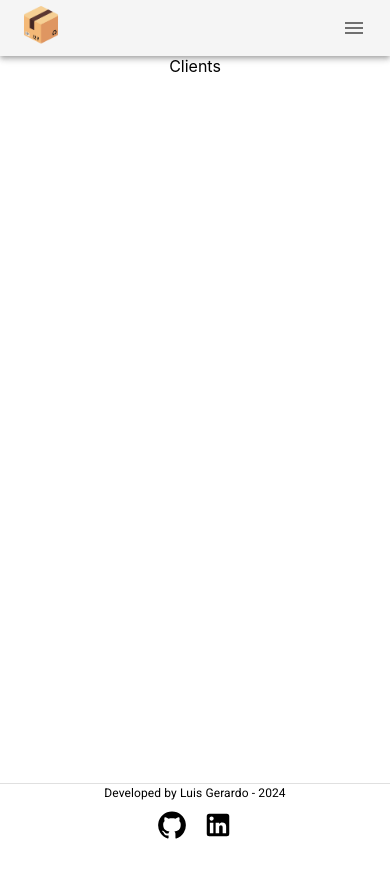
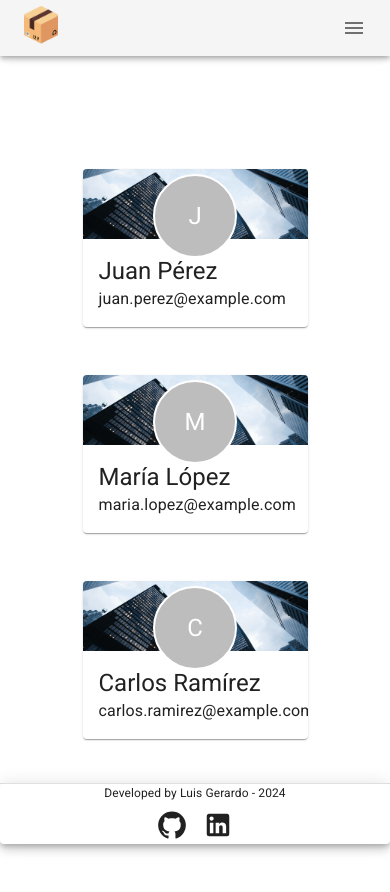
Before and after one commit to LuisGerar321/ordering-taking-app-client, a React (Create React App) app: page /clients in a window 390 px wide. Shown: the top 892 px of the page. Before the commit the page ends 844 px from the top, so only its background shows below. Built offline with nearby package versions, Linux system fonts and the light colour scheme.

Commit message:
fix: fixed Component layout to grap with responsivity

```diff
--- /dev/null
+++ b/src/api.tsx
@@ -0,0 +1,26 @@
+// Mock data for Clients table
+export const clients = [
+  { id: 1, name: "Juan Pérez", rfc: "JUPR800101K41", taxAddress: "1234 Elm Street", email: "juan.perez@example.com", phone: "555-1234", contact: "Ana García" },
+  { id: 2, name: "María López", rfc: "MALP900202H56", taxAddress: "5678 Oak Avenue", email: "maria.lopez@example.com", phone: "555-5678", contact: "Luis Sánchez" },
+  { id: 3, name: "Carlos Ramírez", rfc: "CARAM950303M23", taxAddress: "9101 Pine Road", email: "carlos.ramirez@example.com", phone: "555-9101", contact: "Rosa Martínez" },
+];
+
+// Mock data for ShippingAddresses table
+export const shippingAddresses = [
+  { id: 1, clientId: 1, shotName: "Home", address: "1234 Elm Street, Apt 5", postalCode: "12345", phone: "555-1234", contact: "Ana García" },
+  { id: 2, clientId: 1, shotName: "Office", address: "6789 Maple Drive", postalCode: "67890", phone: "555-6789", contact: "Luis Sánchez" },
+  { id: 3, clientId: 2, shotName: "Home", address: "5678 Oak Avenue, Suite 10", postalCode: "54321", phone: "555-5678", contact: "Rosa Martínez" },
+  { id: 4, clientId: 2, shotName: "Warehouse", address: "8765 Cedar Lane", postalCode: "43210", phone: "555-8765", contact: "Ana García" },
+  { id: 5, clientId: 3, shotName: "Home", address: "9101 Pine Road, Unit 12", postalCode: "98765", phone: "555-9101", contact: "Ana García" },
+  { id: 6, clientId: 3, shotName: "Office", address: "5432 Birch Street", postalCode: "67890", phone: "555-5432", contact: "Luis Sánchez" },
+];
+
+// Mock data for Products table
+export const products = [
+  { id: 1, sku: "SKU001", description: "Widget A", unitOfMeasurement: "PIECE" },
+  { id: 2, sku: "SKU002", description: "Widget B", unitOfMeasurement: "LOT" },
+  { id: 3, sku: "SKU003", description: "Gadget C", unitOfMeasurement: "PIECE" },
+  { id: 4, sku: "SKU004", description: "Gadget D", unitOfMeasurement: "LOT" },
+  { id: 5, sku: "SKU005", description: "Tool E", unitOfMeasurement: "LOT" },
+  { id: 6, sku: "SKU006", description: "Tool F", unitOfMeasurement: "LOT" },
+];
--- /dev/null
+++ b/src/components/Client.tsx
@@ -0,0 +1,27 @@
+import { Avatar, Box, Card, CardActionArea, CardContent, CardMedia, colors, Typography } from "@mui/material";
+import React from "react";
+import banner from "../assets/banner.png";
+
+interface ClientProps {
+  name: string;
+  email: string;
+}
+
+export const Client: React.FC<ClientProps> = ({ name, email }) => {
+  return (
+    <Card sx={{ maxWidth: 345, margin: 2 }}>
+      <CardActionArea>
+        <CardMedia sx={{ position: "relative" }} component="img" height={70} image={banner}></CardMedia>
+        <CardContent>
+          <Box sx={{ display: "flex", position: "absolute", top: 5, left: "50%", transform: "translate(-50%)" }}>
+            <Avatar alt={name} sx={{ width: 80, height: 80, border: "2px solid white" }}>
+              <Typography variant="h5">{name[0]}</Typography>
+            </Avatar>
+          </Box>
+          <Typography variant="h5">{name}</Typography>
+          <Typography>{email}</Typography>
+        </CardContent>
+      </CardActionArea>
+    </Card>
+  );
+};
--- a/src/components/layout/AppBar.tsx
+++ b/src/components/layout/AppBar.tsx
@@ -22,7 +22,7 @@ export const NavBarApp = () => {
   };
 
   return (
-    <AppBar position="static" sx={{ display: { xs: "flex", md: "none" }, backgroundColor: "whitesmoke" }}>
+    <AppBar position="fixed" sx={{ display: { xs: "flex", md: "none" }, backgroundColor: "whitesmoke" }}>
       <Toolbar sx={{ justifyContent: "space-between" }}>
         <Avatar src={logo} sx={{ width: 50, height: 50 }} />
         <IconButton aria-label="menu" onClick={handleMenuOpen}>
--- /dev/null
+++ b/src/components/layout/Content.tsx
@@ -0,0 +1,28 @@
+import { Box } from "@mui/material";
+import React, { ReactNode } from "react";
+import { drawerWidth } from "./SideBar";
+
+interface ContentProp {
+  children: ReactNode;
+}
+export const Content: React.FC<ContentProp> = ({ children }) => {
+  return (
+    <Box
+      sx={{
+        margin: 0,
+        padding: 0,
+        width: { xs: "100vw", md: `calc(100vw - ${drawerWidth}px)` },
+        height: "100vh",
+        // backgroundColor: "black",
+        marginLeft: { xs: "none", md: `${drawerWidth}px` },
+        mt: { xs: 4, md: 0 },
+        mb: { xs: 4, md: 0 },
+        display: "flex",
+        justifyContent: "center",
+        alignItems: "center",
+      }}
+    >
+      {children}
+    </Box>
+  );
+};
--- a/src/components/layout/Footer.tsx
+++ b/src/components/layout/Footer.tsx
@@ -1,4 +1,4 @@
-import { Box, Divider, Typography, SxProps } from "@mui/material";
+import { Box, Paper, Divider, Typography, SxProps } from "@mui/material";
 import GitHubIcon from "@mui/icons-material/GitHub";
 import LinkedInIcon from "@mui/icons-material/LinkedIn";
 
@@ -7,7 +7,7 @@ interface FooterProps {
 }
 export const Footer = ({ sx }: FooterProps) => {
   return (
-    <Box
+    <Paper
       sx={{
         position: "absolute",
         bottom: 0,
@@ -20,6 +20,7 @@ export const Footer = ({ sx }: FooterProps) => {
         alignItems: "center",
         ...(sx || {}),
       }}
+      elevation={6}
     >
       <Divider sx={{ width: "100%" }} />
       <Typography fontSize={12}>Developed by Luis Gerardo - 2024</Typography>
@@ -31,6 +32,6 @@ export const Footer = ({ sx }: FooterProps) => {
           <LinkedInIcon sx={{ fontSize: 30 }} />
         </a>
       </Box>
-    </Box>
+    </Paper>
   );
 };
--- a/src/components/layout/Main.tsx
+++ b/src/components/layout/Main.tsx
@@ -14,7 +14,7 @@ export const Main = ({ children }: MainLayoutProps) => {
       <NavBarApp></NavBarApp>
       <SideBar></SideBar>
       <Box sx={{ width: "100%", height: "100%", display: "flex", justifyContent: "center", alignItems: "center" }}>{children}</Box>
-      <Footer sx={{ display: { sx: "flex", md: "none" } }}></Footer>
+      <Footer sx={{ display: { sx: "flex", md: "none" }, position: { xs: "fixed" } }}></Footer>
     </Box>
   );
 };
--- a/src/views/Clients.tsx
+++ b/src/views/Clients.tsx
@@ -1,5 +1,21 @@
 import React from "react";
+import { Client } from "../components/Client";
+import { clients } from "../api";
+import { Box, Grid } from "@mui/material";
+import { Content } from "../components/layout/Content";
 
 export const Clients = () => {
-  return <div>Clients</div>;
+  return (
+    <Content>
+      <Box sx={{ display: "flex", justifyContent: "center", alignItems: "center", width: "70%", height: "100%" }}>
+        <Grid container spacing={2} sx={{ width: "100%" }}>
+          {clients.map((client, index) => (
+            <Grid item xs={12} sm={6} md={4} key={index}>
+              <Client name={client.name} email={client.email} />
+            </Grid>
+          ))}
+        </Grid>
+      </Box>
+    </Content>
+  );
 };
```
Also changed, not shown: src/assets/banner.png (added), 1 other file (tests, documents, lock files or other folders).
